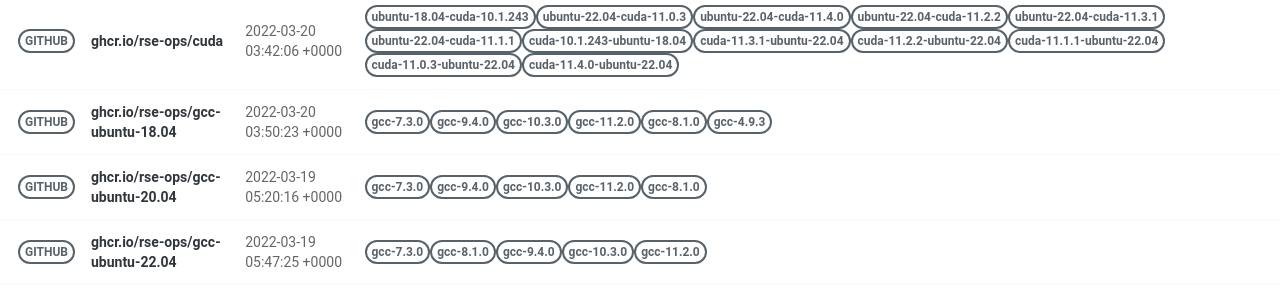
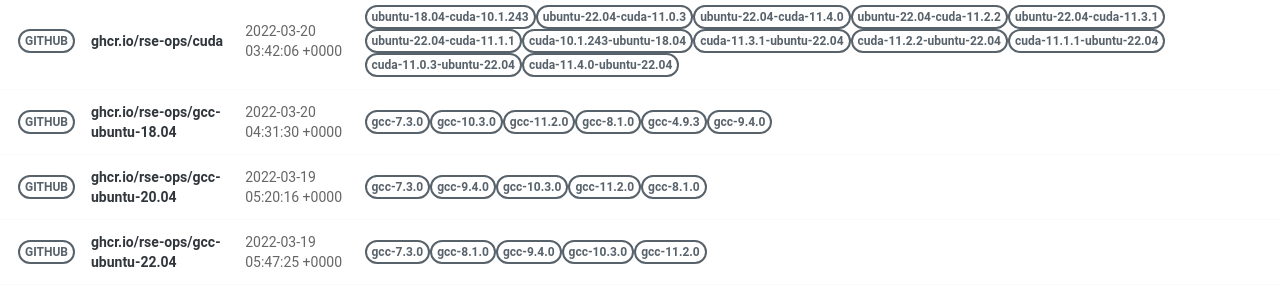
Before and after one commit to rse-ops/docker-images, a Jekyll site: the page built from pages/index.md, in a window 1280 px wide. Shown: the part 502-801 px from the top of the page. Built offline with Jekyll 4.4.1, drawn with Linux system fonts in a browser that asks for light colours; nearby versions of some CDN libraries.

Commit message:
Automated push to update library 2022-03-20

```diff
--- a/_library/ghcr.io-rse-ops-gcc-ubuntu-18.04.md
+++ b/_library/ghcr.io-rse-ops-gcc-ubuntu-18.04.md
@@ -1,7 +1,7 @@
 ---
 layout: container
 name: ghcr.io/rse-ops/gcc-ubuntu-18.04
-updated_at: 2022-03-20 03:50:23.707872
+updated_at: 2022-03-20 04:31:30.906161
 
 
 container_url: https://github.com/orgs/rse-ops/packages/container/package/gcc-ubuntu-18.04
```
Also changed, not shown: other parts of _library/ghcr.io-rse-ops-gcc-ubuntu-18.04.md (+3 -3 lines).
